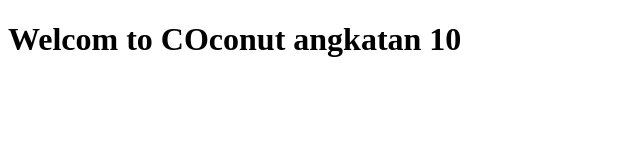
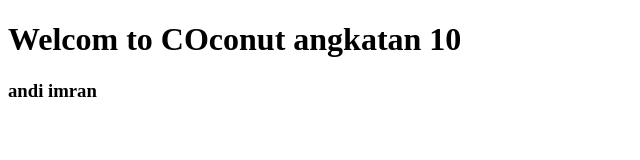
Before and after one commit to imran-013/repo-imran, a plain HTML site: page index.html in a window 1280 px wide. Shown: the whole page, without its empty margins (0-640 px from the left). Drawn offline with Linux system fonts and the light colour scheme.

Commit message:
menambahkan h3

```diff
--- a/index.html
+++ b/index.html
@@ -5,5 +5,6 @@
 </head>
 <body>
 	<h1>Welcom to COconut angkatan 10</h1>
+	<h3>andi imran</h3>
 </body>
 </html>
```
